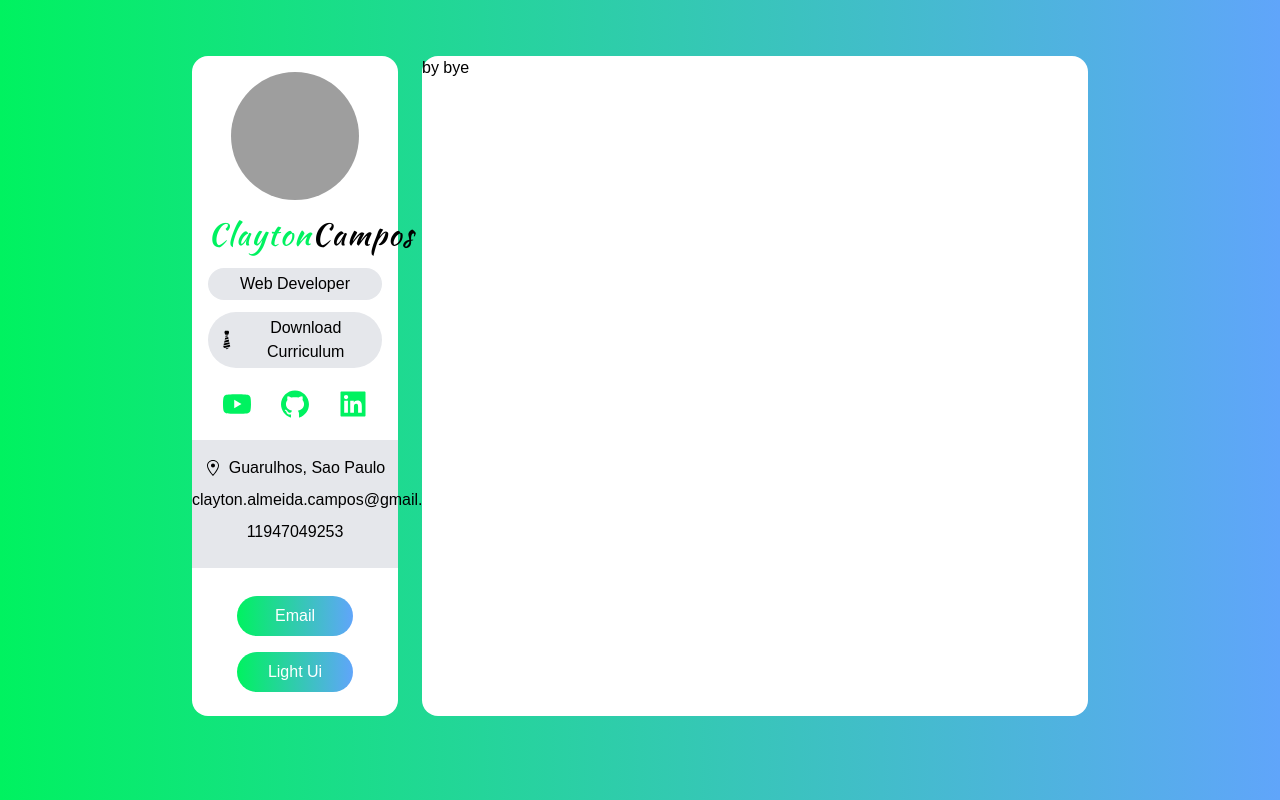
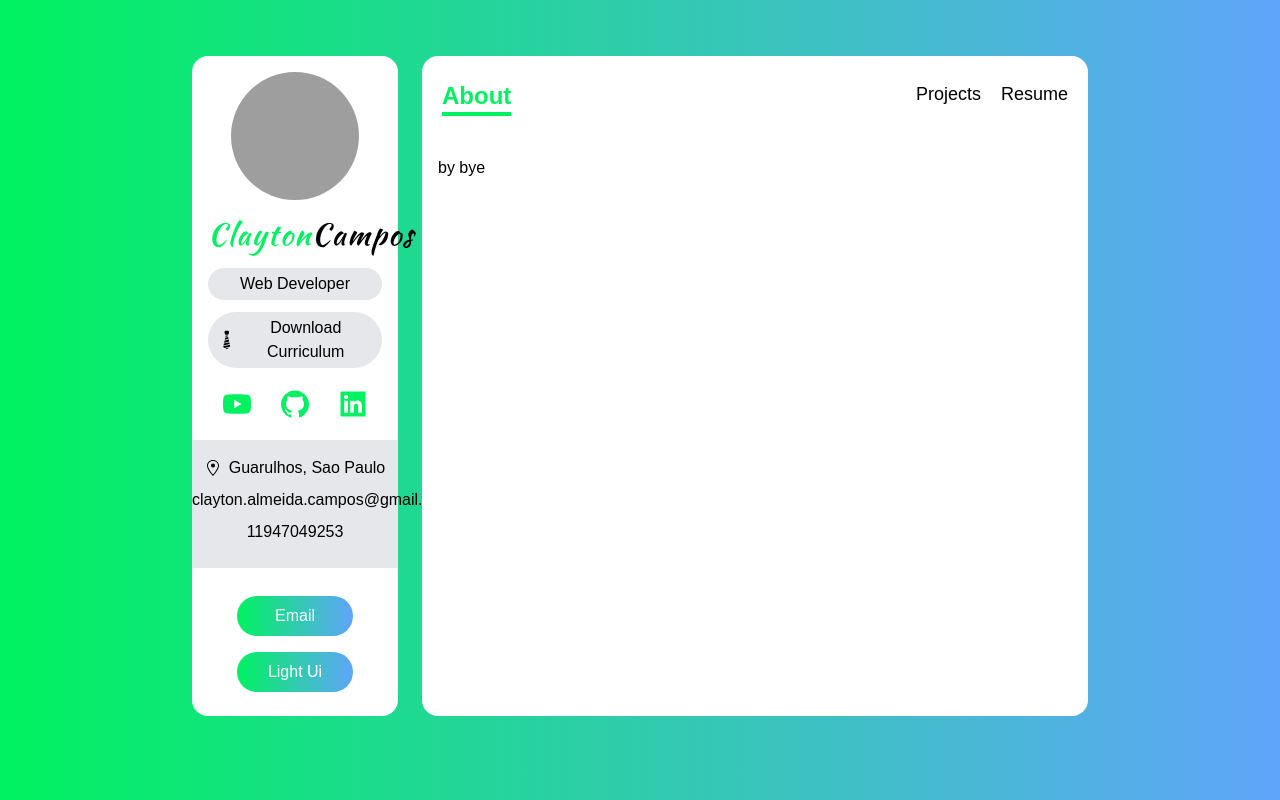
Before and after one commit to claytoncampos/my-portfolio, a Next.js app: page / in a window 1280 px wide. Built offline with nearby package versions, Linux system fonts and the light colour scheme; grey boxes are pictures that could not be loaded.

Commit message:
update NavBar

```diff
--- /dev/null
+++ b/components/NavBar.tsx
@@ -0,0 +1,62 @@
+import React, { useState, useEffect, FunctionComponent } from 'react';
+import Link from 'next/link';
+import { useRouter } from 'next/router';
+
+const NavItem: FunctionComponent<{
+  activeItem: string;
+  setActiveItem: Function;
+  name: string;
+  route: string;
+}> = ({ activeItem, name, route, setActiveItem }) => {
+  return activeItem !== name ? (
+    <Link href={route}>
+      <a>
+        <span onClick={() => setActiveItem(name)} className="hover:text-green">
+          {name}
+        </span>
+      </a>
+    </Link>
+  ) : null;
+};
+
+const NavBar = () => {
+  const [activeItem, setactiveItem] = useState<string>('');
+
+  const { pathname } = useRouter();
+
+  useEffect(() => {
+    if (pathname === '/') setactiveItem('About');
+    if (pathname === '/projects') setactiveItem('Projects');
+    if (pathname === '/resume') setactiveItem('Resume');
+  }, []);
+
+  return (
+    <div className="flex justify-between px-5 py-3 my-3">
+      <span className="font-bold border-b-4 text-green text-x1 border-green md:text-2xl">
+        {activeItem}
+      </span>
+      <div className="flex space-x-5 text-lg">
+        <NavItem
+          activeItem={activeItem}
+          setActiveItem={setactiveItem}
+          name="About"
+          route="/"
+        />
+        <NavItem
+          activeItem={activeItem}
+          setActiveItem={setactiveItem}
+          name="Projects"
+          route="/projects"
+        />
+        <NavItem
+          activeItem={activeItem}
+          setActiveItem={setactiveItem}
+          name="Resume"
+          route="/resume"
+        />
+      </div>
+    </div>
+  );
+};
+
+export default NavBar;
--- a/pages/_app.tsx
+++ b/pages/_app.tsx
@@ -1,3 +1,4 @@
+import NavBar from '../components/NavBar';
 import Sidebar from '../components/Sidebar';
 import '../styles/globals.css';
 
@@ -7,7 +8,8 @@
       <div className="col-span-12 p-4 text-center bg-white lg:col-span-3 rounded-2xl ">
         <Sidebar />
       </div>
-      <div className="col-span-12 bg-white lg:col-span-9 rounded-2xl">
+      <div className="flex flex-col col-span-12 bg-white lg:col-span-9 rounded-2xl">
+        <NavBar />
         <Component {...pageProps} />
       </div>
     </div>
--- a/pages/index.tsx
+++ b/pages/index.tsx
@@ -1,6 +1,6 @@
 const index = () => {
   return (
-    <div>
+    <div className="p-4">
       <h1>by bye</h1>
     </div>
   );
--- /dev/null
+++ b/pages/projects.tsx
@@ -0,0 +1,7 @@
+import React from 'react';
+
+const projects = () => {
+  return <div className="p-4">Projects</div>;
+};
+
+export default projects;
--- /dev/null
+++ b/pages/resume.tsx
@@ -0,0 +1,7 @@
+import React from 'react';
+
+const resume = () => {
+  return <div className="p-4">Resume Page</div>;
+};
+
+export default resume;
```
